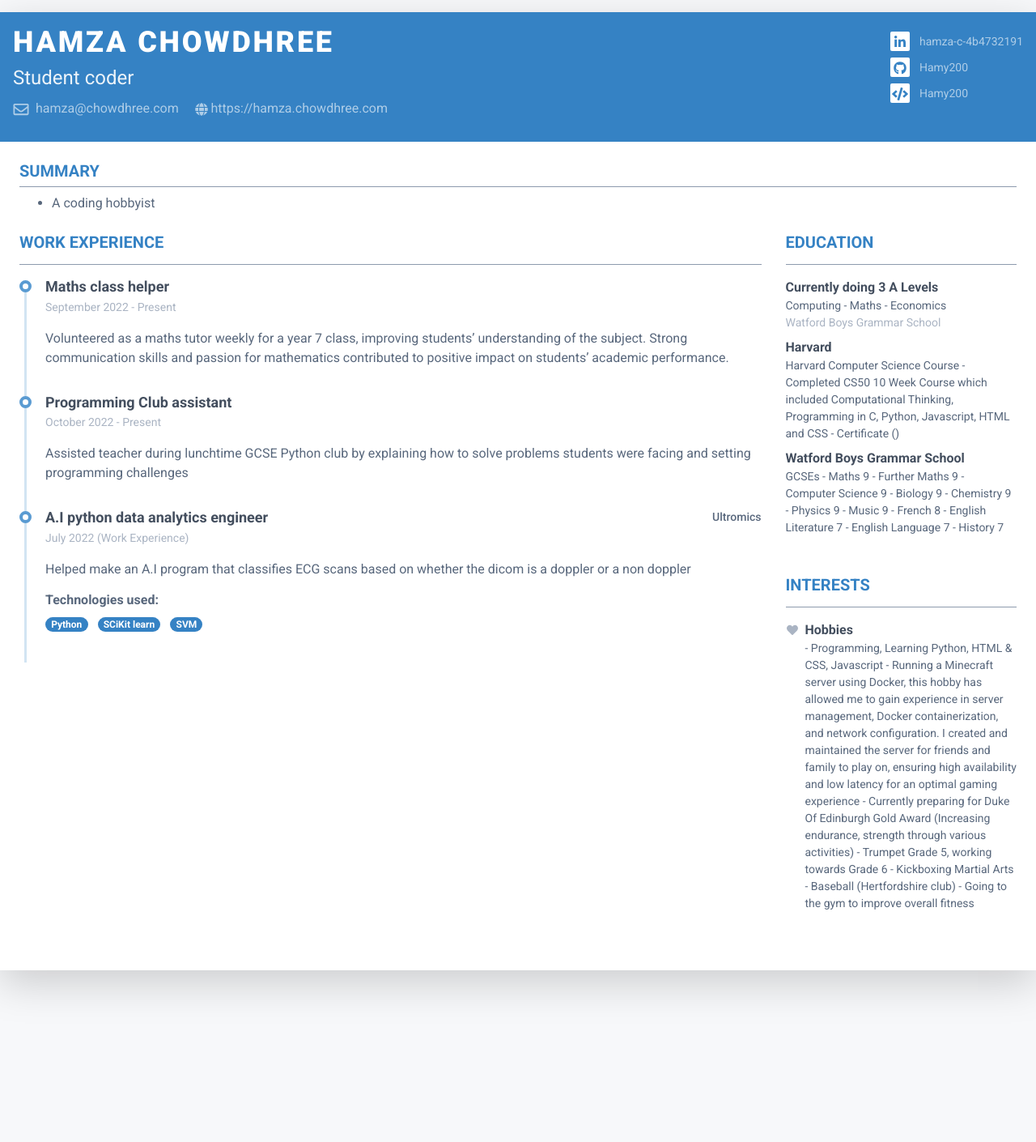
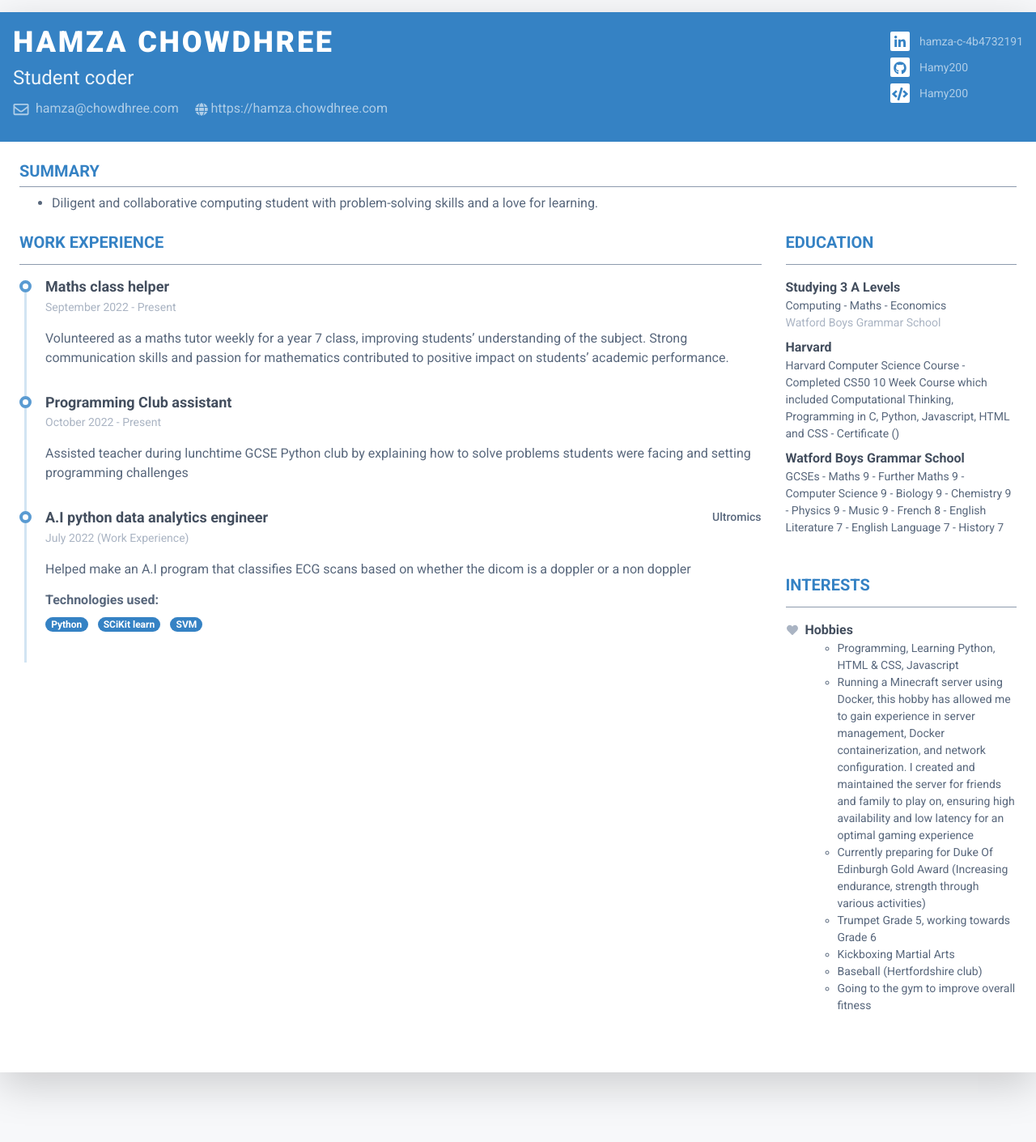
Before and after one commit to Hamy200/resume, a Jekyll site: the page built from index.markdown, in a window 1280 px wide. Shown: the whole page at 81% size. Built offline with Jekyll 4.4.1, drawn with Linux system fonts in a browser that asks for light colours; nearby versions of some CDN libraries; before the commit the page ends 1284 px from its top, so only the background shows below that.

Commit message:
Update data.yml

```diff
--- a/_data/data.yml
+++ b/_data/data.yml
@@ -7,9 +7,9 @@ header:
   github: Hamy200
   codewars: Hamy200
 summary: |
-  <ul><li>A coding hobbyist</li></ul>
+  <ul><li>Diligent and collaborative computing student with problem-solving skills and a love for learning.</li></ul>
 education:
-  - degree: Currently doing 3 A Levels
+  - degree: Studying 3 A Levels
     university: Computing - Maths - Economics
     time: Watford Boys Grammar School
   - degree: Harvard
@@ -23,20 +23,20 @@ education:
 experiences:
   - role: Maths class helper
     time: September 2022 - Present
-    details: >
+    details:
       Volunteered as a maths tutor weekly for a year 7 class, improving
       students' understanding of the subject. Strong communication skills and
       passion for mathematics contributed to positive impact on students'
       academic performance.
   - role: Programming Club assistant
     time: October 2022 - Present
-    details: >
+    details:
       Assisted teacher during lunchtime GCSE Python club by explaining how to
       solve problems students were facing and setting programming challenges
   - role: A.I python data analytics engineer
     time: July 2022 (Work Experience)
     company: Ultromics
-    details: >
+    details:
       Helped make an A.I program that classifies ECG scans based on whether
       the dicom is a doppler or a non doppler
     highlights:
@@ -47,17 +47,19 @@ experiences:
       - SVM
 awards:
   - name: Hobbies
-    description: >
-      - Programming, Learning Python, HTML & CSS, Javascript
+    description:
+      <ul>
+      <li>Programming, Learning Python, HTML & CSS, Javascript</li>
 
-      - Running a Minecraft server using Docker, this hobby has allowed me to gain experience in server management, Docker containerization, and network configuration. I created and maintained the server for friends and family to play on, ensuring high availability and low latency for an optimal gaming experience
+      <li>Running a Minecraft server using Docker, this hobby has allowed me to gain experience in server management, Docker containerization, and network configuration. I created and maintained the server for friends and family to play on, ensuring high availability and low latency for an optimal gaming experience</li>
 
-      - Currently preparing for Duke Of Edinburgh Gold Award (Increasing endurance, strength through various activities)
+      <li>Currently preparing for Duke Of Edinburgh Gold Award (Increasing endurance, strength through various activities)</li>
 
-      - Trumpet Grade 5, working towards Grade 6
+      <li>Trumpet Grade 5, working towards Grade 6</li>
 
-      - Kickboxing Martial Arts
+      <li>Kickboxing Martial Arts</li>
 
-      - Baseball (Hertfordshire club)
+      <li>Baseball (Hertfordshire club) </li>
 
-      - Going to the gym to improve overall fitness
+      <li>Going to the gym to improve overall fitness</li>
+      </ul>
```
